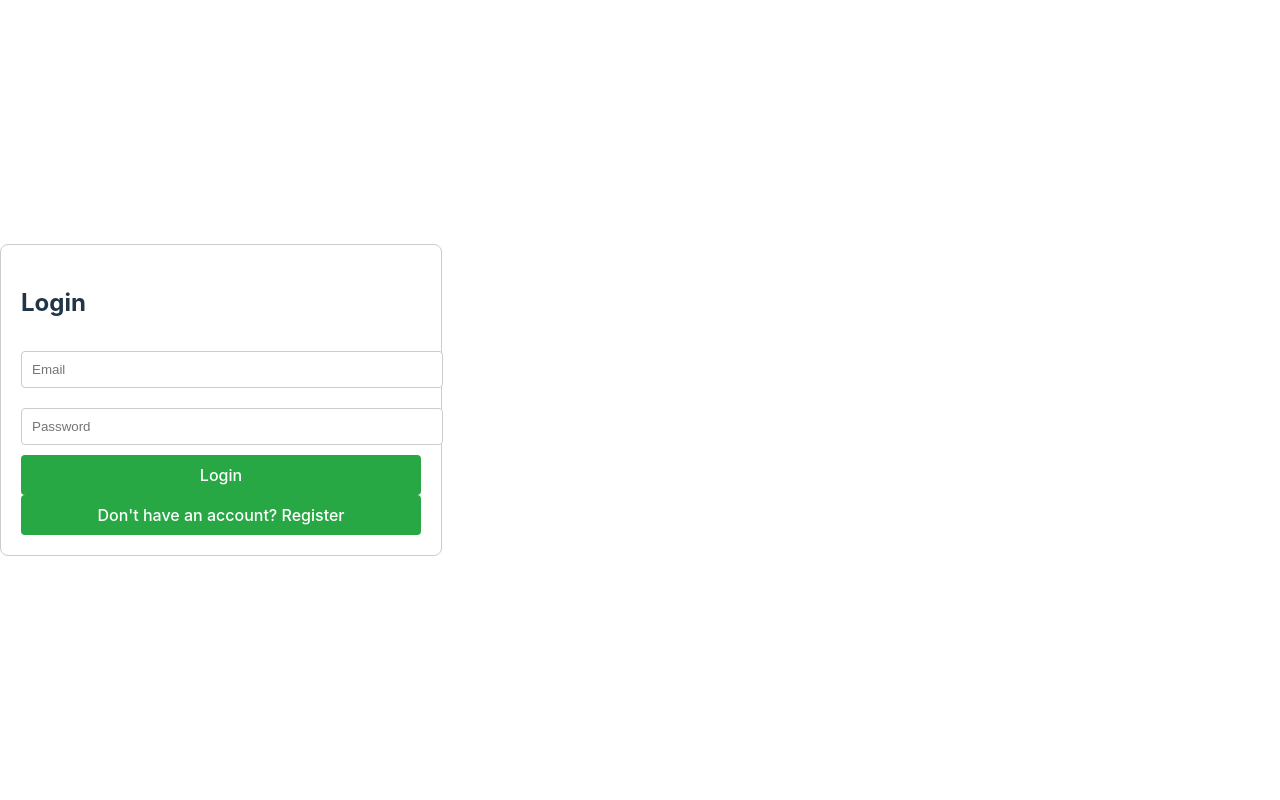
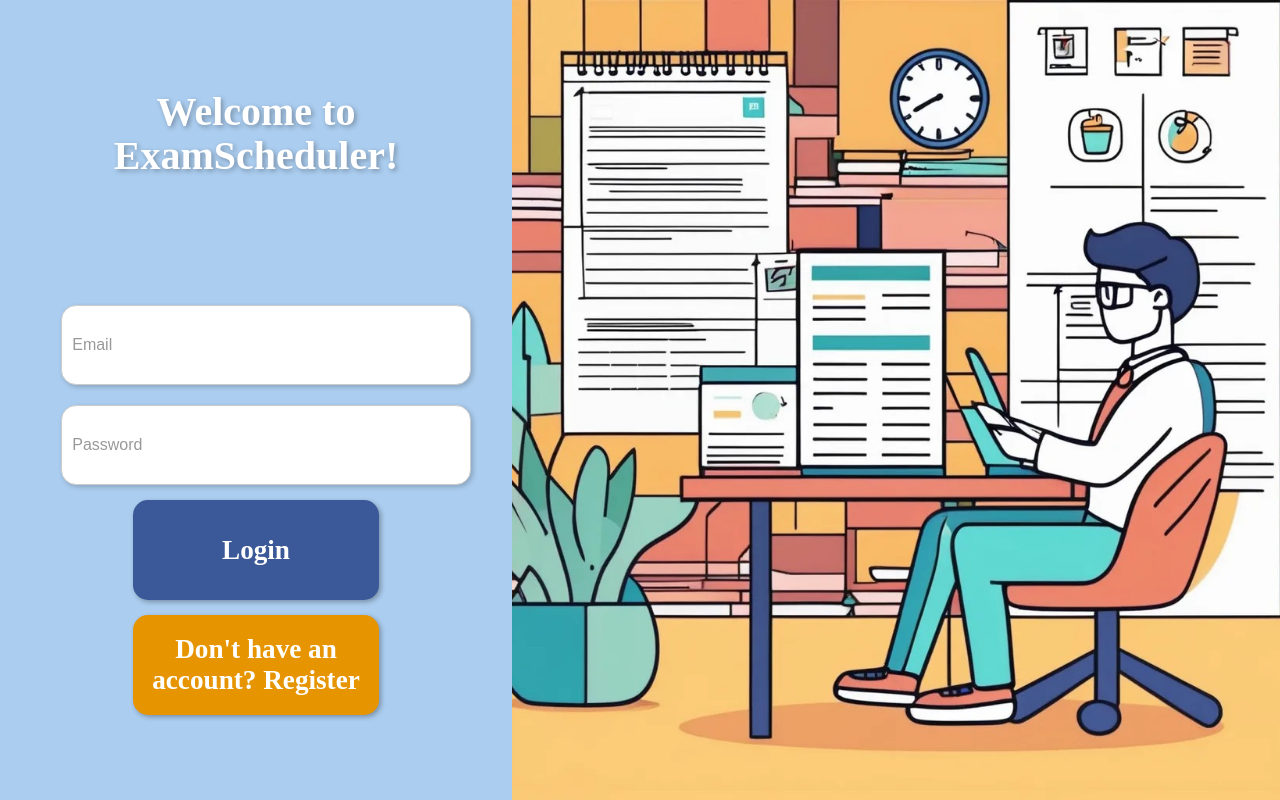
Before and after one commit to BERDA2024/Exam-Scheduler, a React (Vite) app in the folder examscheduler.client/: page / in a window 1280 px wide. Built offline with nearby package versions, Linux system fonts and the light colour scheme.

Commit message:
stilizare_login_register

```diff
--- /dev/null
+++ b/examscheduler.client/src/LoginPage.css
@@ -0,0 +1,134 @@
+* {
+    width: 100%;
+    height: 100%;
+    margin: 0;
+    padding: 0;
+    box-sizing: border-box;
+}
+
+html,
+body {
+    width: 100%;
+    height: 100%;
+    margin: 0;
+    padding: 0;
+    overflow: hidden; /* Elimină derularea */
+    display: flex;
+}
+
+/* Container principal */
+.container {
+    display: grid; /* Activează grid-ul */
+    grid-template-columns: repeat(5, 1fr); /* Creează 5 coloane egale */
+    width: 100%; /* Asigură lățimea completă */
+    height: 100%; /* Asigură înălțimea completă */
+    margin: 0 auto; /* Centrează containerul */
+}
+
+/* Secțiunea login */
+.left-section {
+    grid-column: span 2; /* Ocupă 2 coloane */
+    height: 100%; /* Extinde secțiunea pe întreaga înălțime */
+    background-color: #abcdef; /* Fundal deschis */
+    display: flex;
+    flex-direction: column;
+    justify-content: center;
+    align-items: center;
+}
+
+    /* Conținut login */
+    .left-section h1 {
+        font-size: 2.5rem;
+        color: #3b5998;
+        margin-top: auto;
+        text-align: center;
+        display: center;
+        color: white;
+        font-family: 'Times New Roman', serif;
+        text-shadow: 2px 2px 5px rgba(0, 0, 0, 0.3);
+    }
+
+    .left-section form {
+        margin-top: 20px;
+        height: 80%;
+        width: 80%;
+        display: flex;
+        flex-direction: column;
+        align-items: center;
+    }
+
+    .left-section input {
+        width: 100%; /* Lățimea input-urilor */
+        max-height: 80px;
+        padding: 10px;
+        border: 1px solid #ccc;
+        border-radius: 15px; /* Colțuri rotunjite */
+        font-size: 1rem;
+        text-align: center; /* Aliniază textul în mijloc */
+        margin: 10px;
+        background-color: white;
+        color: #333;
+        text-align: left;
+        box-shadow: 2px 2px 5px rgba(0, 0, 0, 0.2);
+    }
+
+    .left-section .login-btn {
+        background-color: #508dc5;
+        max-height: 100px;
+        max-width: 60%;
+        padding: 12px;
+        margin-bottom: 15px;
+        border: none;
+        border-radius: 2.5px;
+        font-size: 1.7rem;
+        cursor: pointer;
+        transition: 0.3s;
+        border-radius: 15px;
+        box-shadow: 2px 2px 5px rgba(0, 0, 0, 0.3);
+    }
+
+    .left-section .signup-btn {
+        max-height: 100px;
+        max-width: 60%;
+        padding: 12px;
+        margin-bottom: 15px;
+        border: none;
+        border-radius: 2.5px;
+        font-size: 1.7rem;
+        cursor: pointer;
+        transition: 0.3s;
+        border-radius: 15px;
+        box-shadow: 2px 2px 5px rgba(0, 0, 0, 0.3);
+    }
+
+    .left-section .login-btn {
+        font-family: 'Times New Roman', serif;
+        background-color: #3b5998;
+        color: white;
+        font-weight: bold;
+    }
+
+        .left-section .login-btn:hover {
+            background-color: #608BC1;
+        }
+
+    .left-section .signup-btn {
+        font-family: 'Times New Roman', serif;
+        background-color: #e69500;
+        color: white;
+        font-weight: bold;
+    }
+
+        .left-section .signup-btn:hover {
+            background-color: #FF9D3D;
+        }
+
+/* Secțiunea imagine */
+.right-section {
+    grid-column: span 3; /* Ocupă 3 coloane */
+    height: 100%; /* Înălțimea completă a containerului */
+    background-image: url('./assets/sample_img.webp'); /* Imaginea fundal */
+    background-size: cover; /* Face ca imaginea să acopere complet secțiunea */
+    background-position: center; /* Centrează imaginea */
+    background-repeat: no-repeat; /* Evită repetarea imaginii */
+}
--- a/examscheduler.client/src/LoginPage.jsx
+++ b/examscheduler.client/src/LoginPage.jsx
@@ -1,5 +1,9 @@
 import React, { useState } from 'react';
 import { useNavigate } from 'react-router-dom';
+import sample_img from "./assets/sample_img.jpeg";
+import "./LoginPage.css";
+
+
 
 const LoginPage = () => {
     const [formData, setFormData] = useState({
@@ -60,29 +64,59 @@ const LoginPage = () => {
     };
 
     return (
-        <div className="auth-form">
-            <h2>Login</h2>
-            {error && <p className="error">{error}</p>}
-            <form onSubmit={handleSubmit}>
-                <input
-                    type="email"
+        <div className="container">
+
+            {/* Secțiunea stângă */}
+            <div className="left-section">
+
+                <form>
+
+                    <div>
+
+                        <h1>Welcome to ExamScheduler!</h1>
+
+                    </div>
+                    <div>
+                        <input type="email"
                             name="email"
                             placeholder="Email"
                             value={formData.email}
                             onChange={handleChange}
-                    required
-                />
-                <input
-                    type="password"
+                            required />
+                        <input type="password"
                             name="password"
                             placeholder="Password"
                             value={formData.password}
                             onChange={handleChange}
-                    required
-                />
-                <button type="submit">Login</button>
+                            required />
+
+                    </div>
+
+                    <button
+                        type="button"
+                        className="login-btn"
+                        onClick={() => alert("Login clicked!")}
+                    >
+                        Login
+                    </button>
+                    <button
+                        type="button"
+                        className="signup-btn"
+                        onClick={goToRegister}>Don't have an account? Register
+                    </button>
+
                 </form>
-            <button onClick={goToRegister}>Don't have an account? Register</button>  {/* Register Button */}
+            </div>
+
+            {/* Secțiunea dreaptă */}
+            <div
+                className="right-section"
+                style={{
+                    backgroundImage: `url(${sample_img})`, // Folosește imaginea ca fundal
+                    backgroundSize: "cover",
+                    backgroundPosition: "center",
+                }}
+            ></div>
         </div>
     );
 };
--- /dev/null
+++ b/examscheduler.client/src/RegisterPage.css
@@ -0,0 +1,113 @@
+
+
+
+* {
+    width: 100%;
+    height: 100%;
+    margin: 0;
+    padding: 0;
+    box-sizing: border-box;
+}
+
+html,
+body {
+    width: 100%;
+    height: 100%;
+    margin: 0;
+    padding: 0;
+    overflow: hidden; /* Elimină derularea */
+    display: flex;
+}
+
+/* Container principal */
+.register-container {
+    display: grid; /* Activează grid-ul */
+    grid-template-columns: repeat(5, 1fr); /* Creează 5 coloane egale */
+    width: 100%; /* Asigură lățimea completă */
+    height: 100%; /* Asigură înălțimea completă */
+    margin: 0 auto; /* Centrează containerul */
+}
+
+
+.left-section {
+    grid-column: span 2; /* Ocupă 2 coloane */
+    height: 100%; /* Extinde secțiunea pe întreaga înălțime */
+    background-color: #abcdef; /* Fundal deschis */
+    display: flex;
+    flex-direction: column;
+    justify-content: center;
+    align-items: center;
+}
+
+    .left-section h2 {
+        font-size: 2.5rem;
+        margin-bottom: 20px;
+        color: white; /* White text */
+    }
+
+    .left-section form {
+        margin-top: 20px;
+        height: 80%;
+        width: 80%;
+        display: flex;
+        flex-direction: column;
+        align-items: center;
+    }
+
+    .left-section input {
+        width: 100%; /* Lățimea input-urilor */
+        max-height: 80px;
+        padding: 10px;
+        border: 1px solid #ccc;
+        border-radius: 15px; /* Colțuri rotunjite */
+        font-size: 1rem;
+        text-align: center; /* Aliniază textul în mijloc */
+        margin: 10px;
+        background-color: white;
+        color: #333;
+        text-align: left;
+        box-shadow: 2px 2px 5px rgba(0, 0, 0, 0.2);
+    }
+
+        .left-section input::placeholder {
+            color: #999; /* Placeholder color */
+        }
+
+    .left-section button {
+        max-height: 100px;
+        max-width: 60%;
+        padding: 12px;
+        margin-bottom: 15px;
+        border: none;
+        border-radius: 2.5px;
+        font-size: 1.7rem;
+        cursor: pointer;
+        transition: 0.3s;
+        border-radius: 15px;
+        box-shadow: 2px 2px 5px rgba(0, 0, 0, 0.3);
+    }
+
+        .left-section button[type="submit"] {
+            background-color: #3b5998; /* Blue button */
+            color: white;
+        }
+
+            .left-section button[type="submit"]:hover {
+                background-color: #2d4373; /* Darker blue on hover */
+            }
+
+        /*.left-section button:not([type="submit"]) {
+            background-color: white;*/ /* White background */
+            /*color: black;
+            font-weight: bold;
+        }*/
+/*
+            .left-section button:not([type="submit"]):hover {
+                background-color: #f0f0f0;
+            }*/
+
+.right-section {
+    background-size: cover;
+    background-position: center;
+    background-repeat: no-repeat;
+}
--- a/examscheduler.client/src/RegisterPage.jsx
+++ b/examscheduler.client/src/RegisterPage.jsx
@@ -1,5 +1,7 @@
 import React, { useState } from 'react';
 import { useNavigate } from 'react-router-dom';
+import sample_img from "./assets/sample_img.jpeg";
+import "./RegisterPage.css"
 
 const RegisterPage = () => {
     const [formData, setFormData] = useState({
@@ -59,10 +61,15 @@ const RegisterPage = () => {
     };
 
     return (
-        <div className="auth-form">
+        <div className="register-container">
+            {/* Left Section */}
+            <div className="left-section">
+
+
+                <form onSubmit={handleSubmit}>
+                    {error && <p className="error">{error}</p>}
                     <h2>Register</h2>
-            {error && <p className="error">{error}</p>}
-            <form onSubmit={handleSubmit}>
+
                     <input
                         type="text"
                         name="firstName"
@@ -103,9 +110,22 @@ const RegisterPage = () => {
                         onChange={handleChange}
                         required
                         />
+
+
                     <button type="submit">Register</button>
+                    <button onClick={goToLogin}>Already have an account? Login</button>
                 </form>
-            <button onClick={goToLogin}>Already have an account? Login</button>  {/* Login Button */}
+            </div>
+
+            {/* Right Section */}
+            <div
+                className="right-section"
+                style={{
+                    backgroundImage: `url(${sample_img})`,
+                    backgroundSize: "cover",
+                    backgroundPosition: "center",
+                }}
+            ></div>
         </div>
     );
 };
```
Also changed, not shown: examscheduler.client/src/assets/sample_img.jpeg (added), 1 other file (tests, documents, lock files or other folders). Lines whose indentation alone changed are shown as unchanged.
